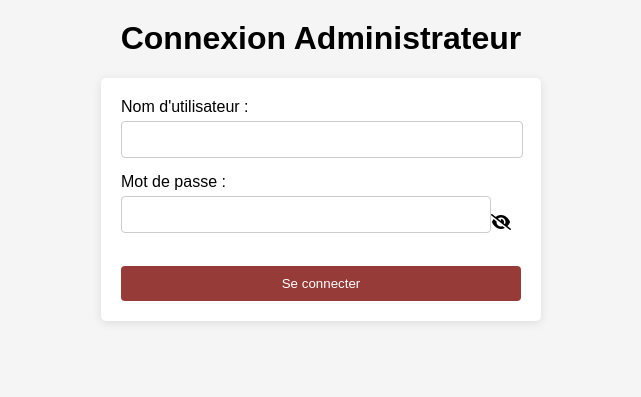
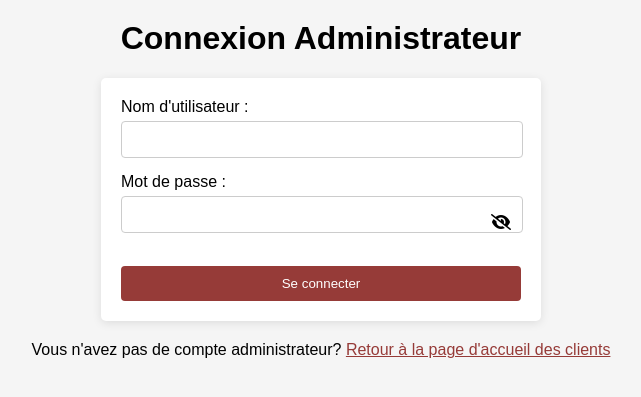
Before and after one commit to andhy-leong/e-commerce, a PHP site: page /Views/admin/login.php in a window 1280 px wide. Shown: the part 132-529 px from the top of the page, without its empty margins (319-960 px from the left). Run offline with PHP 8.4, Linux system fonts and the light colour scheme.

Commit message:
Ajout d'un lien vers la page d'accueil des clients sur la page de login des admin et fixation de la taille du champ de texte du mot de passe

```diff
--- a/Views/admin/login.php
+++ b/Views/admin/login.php
@@ -32,6 +32,14 @@
         </div>
         <br>
         <button type="submit">Se connecter</button>
+        <br>
+
     </form>
+    <p class="center-text">
+        Vous n'avez pas de compte administrateur?
+        <a href="client.php?action=afficherProduits">Retour à la page d'accueil des clients</a>
+    </p>
+    <p>
+
 </body>
 </html>
--- a/public/css/login.css
+++ b/public/css/login.css
@@ -46,12 +46,6 @@ input[type="email"] {
     margin-right: 10px; /* Ajoute un espace à droite */
 }
 
-input[type="password"] {
-    padding-right: 30px; /* Ajoute de l'espace pour l'icône */
-    width: calc(100% - 30px); /* Assurez-vous que le champ de mot de passe garde sa taille */
-    box-sizing: border-box; /* Inclut le padding dans la largeur totale */
-}
-
 button {
     background-color: #963B38; /* Couleur de fond du bouton */
     color: white; /* Couleur du texte du bouton */
```
